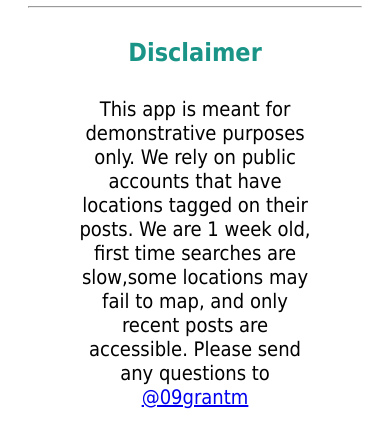
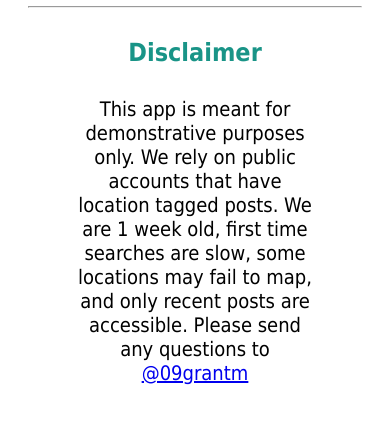
Before and after one commit to SirGlory/Instagram_Location_Mapper_Webapp, a Flask app: template templates/about.html in a window 390 px wide. Shown: the part 909-1346 px from the top of the page. After the commit the page ends 1294 px from the top, so only its background shows below. Run offline with Flask 2, Linux system fonts and the light colour scheme; the template is opened without the code that fills it, so the values that code supplies are empty; parts of the project's set-up code (start-up, migrations or seed data) failed here and were passed over.

```diff
--- a/templates/about.html
+++ b/templates/about.html
@@ -19,8 +19,8 @@
 May Esmeralda chug along relentlessly, and May Karl be the level-headed peacekeeper.</p>
 <hr>
 <h3>Disclaimer</h3>
-<p>This app is meant for demonstrative purposes only. We rely on public accounts that have locations tagged on their posts.
-    We are 1 week old, first time searches are slow,some locations may fail to map, and only recent posts are accessible.
+<p>This app is meant for demonstrative purposes only. We rely on public accounts that have location tagged posts.
+    We are 1 week old, first time searches are slow, some locations may fail to map, and only recent posts are accessible.
     Please send any questions to <a href="https://www.instagram.com/mattwilliamdalton91/">@09grantm</a></p>
 </body>
 </html>
```
